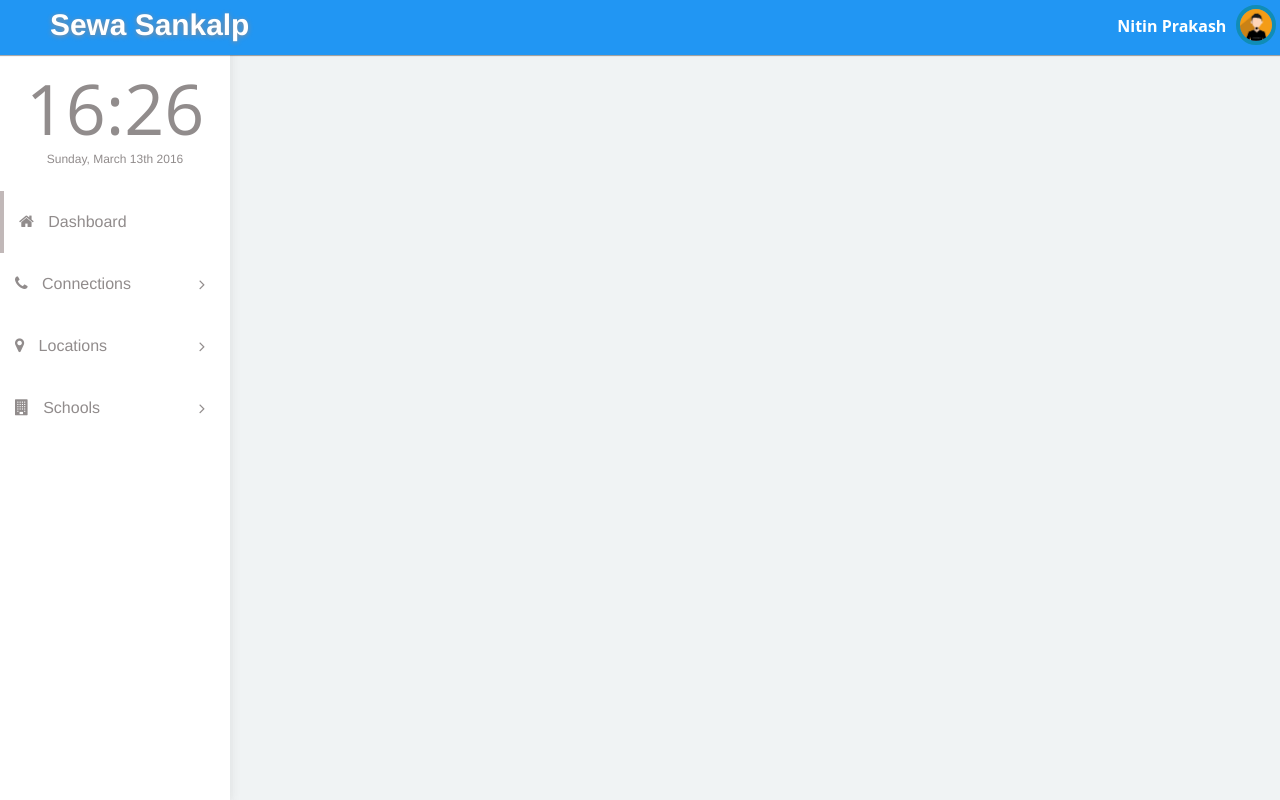
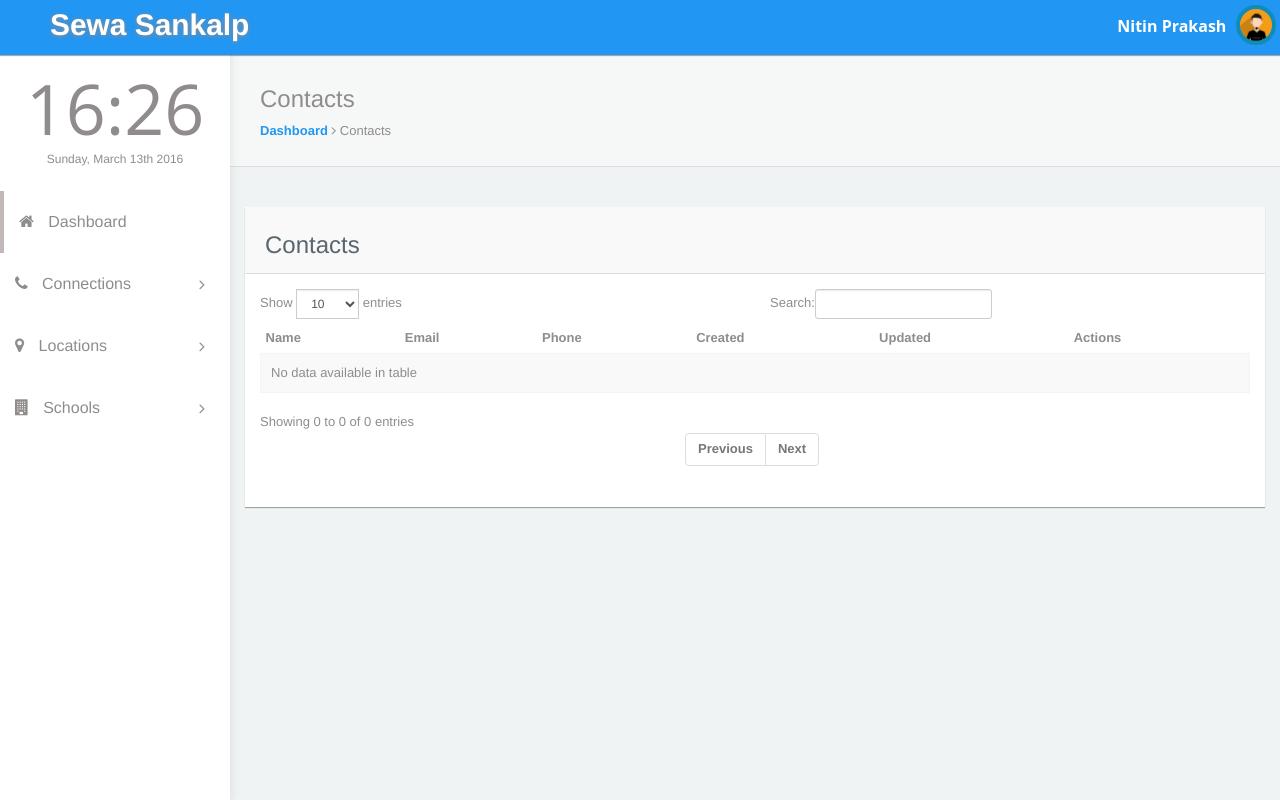
Before and after one commit to NitinPrakash/slim-admin-panel, a PHP site: template templates/contacts.php in a window 1280 px wide. Run offline with PHP 8.4, Linux system fonts and the light colour scheme; the template is opened without the code that fills it, so the values that code supplies are empty; some libraries are stand-ins or nearby versions.

Commit message:
Updated contacts grid

```diff
--- a/templates/contacts.php
+++ b/templates/contacts.php
@@ -3,12 +3,66 @@
       <div class="container-fluid mimin-wrapper">
           <!-- start: content -->
             <div id="content">
+               <div class="panel box-shadow-none content-header">
+                  <div class="panel-body">
+                    <div class="col-md-12">
+                        <h3 class="animated fadeInLeft">Contacts</h3>
+                        <p class="animated fadeInDown">
+                            <a href="<?php echo SITEROOT.'/dashboard';?>">Dashboard</a> <span class="fa-angle-right fa"></span> Contacts
+                        </p>
+                    </div>
+                  </div>
+              </div>
+              <div class="col-md-12 top-20 padding-0">
+                <div class="col-md-12">
+                  <div class="panel">
+                    <div class="panel-heading"><h3>Contacts</h3></div>
+                    <div class="panel-body">
+                      <div class="responsive-table">
+                      <table id="all-contacts" class="table table-striped table-condensed" width="100%" cellspacing="0">
+                      <thead>
+                        <tr>
+                          <th>Name</th>
+                          <th>Email</th>
+                          <th>Phone</th>
+                          <th>Created</th>
+                          <th>Updated</th>
+                          <th>Actions</th>
+                        </tr>
+                      </thead>
+                      <tbody>
+                        <?php if($contacts) {
 
+                                foreach( $contacts as $c_id => $contact ) {
+                                   $email = $contact['email']?$contact['email']:'N/a';
+                                   $phone = $contact['phone']?$contact['phone']:'N/a';
+                                   $created = date('d-m-Y',$contact['created']);
+                                   $updated = date('d-m-Y',strtotime($contact['updated']));
+                                   echo '<tr>
+                                            <td>'.$contact['name'].'</td>
+                                            <td>'.$email.'</td>
+                                            <td>'.$phone.'</td>
+                                            <td>'.$created.'</td>
+                                            <td>'.$updated.'</td>
+                                            <td><button class="btn btn-xs btn-success" data-toggle="tooltip" data-placement="top" title="Activate"><i class="fa fa-bell"></i></button>&nbsp;
+                                                <button class="btn btn-xs btn-primary" data-toggle="tooltip" data-placement="top" title="Edit"><i class="fa fa-pencil"></i></button>&nbsp;
+                                                <button class="btn btn-xs btn-danger" data-toggle="tooltip" data-placement="top" title="Delete"><i class="fa fa-times"></i></button></td>
+                                          </tr>  ';
+                                }
 
+                              }
 
+                        ?>
+
+                      </tbody>
+                        </table>
+                      </div>
+                  </div>
+                </div>
+              </div>
+              </div>
             </div>
           <!-- end: content -->
-
       </div>
 
     <!-- start: Javascript -->
@@ -18,15 +72,17 @@
 
     <!-- plugins -->
     <script src="assets/js/plugins/moment.min.js"></script>
-    <script src="assets/js/plugins/fullcalendar.min.js"></script>
+    <script src="assets/js/plugins/jquery.datatables.min.js"></script>
+    <script src="assets/js/plugins/datatables.bootstrap.min.js"></script>
     <script src="assets/js/plugins/jquery.nicescroll.js"></script>
-    <script src="assets/js/plugins/jquery.vmap.min.js"></script>
-    <script src="assets/js/plugins/maps/jquery.vmap.world.js"></script>
-    <script src="assets/js/plugins/jquery.vmap.sampledata.js"></script>
-    <script src="assets/js/plugins/chart.min.js"></script>
 
     <!-- custom -->
      <script src="assets/js/main.js"></script>
+     <script type="text/javascript">
+        $(document).ready(function(){
+          $('#all-contacts').DataTable();
+        });
+     </script>
   <!-- end: Javascript -->
   </body>
 </html>
```
Also changed, not shown: index.php (+7 -0 lines).
